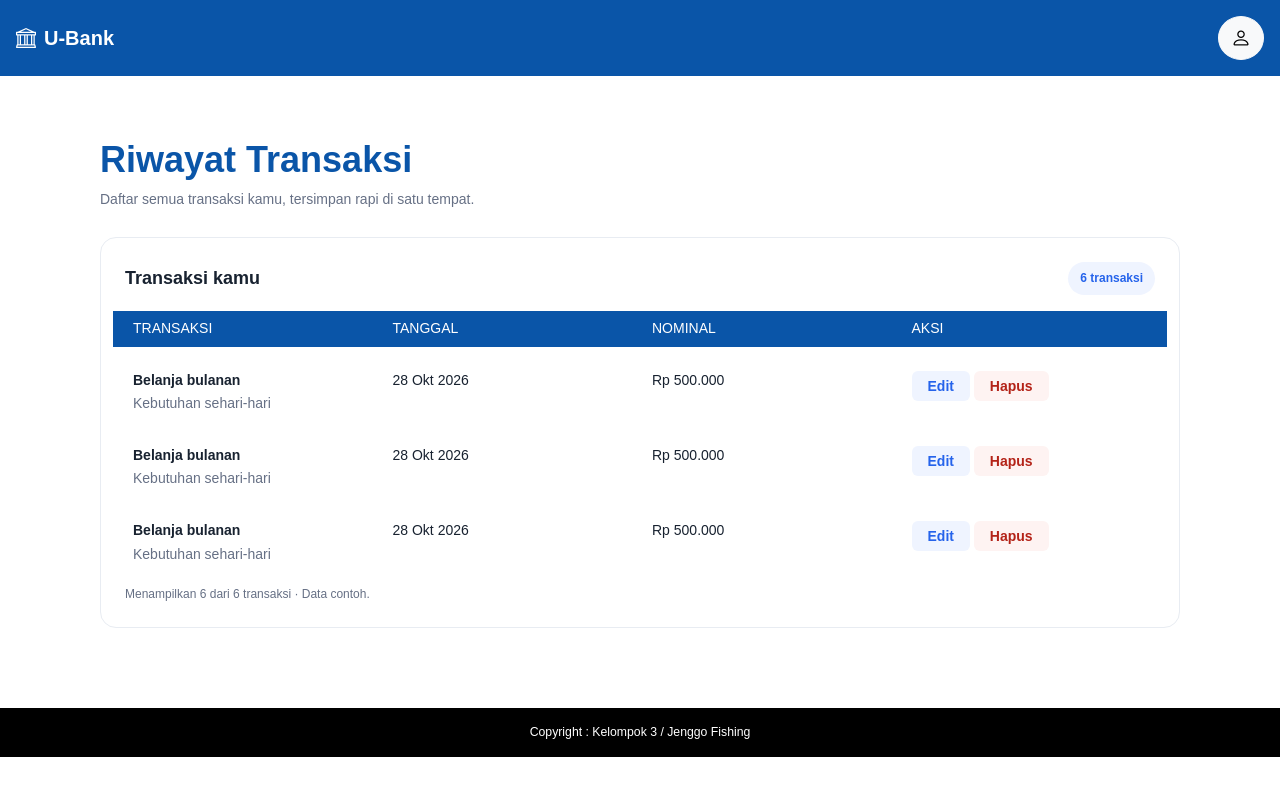
After one commit to KaelCoding-design/Project-ubank, a Django app: page /riwayat in a window 1280 px wide. The commit adds this page. Run offline with Django 5.2, Linux system fonts and the light colour scheme.

Commit message:
riwayat done

```diff
--- /dev/null
+++ b/ubank/uapp/static/uapp/css/riwayat.css
@@ -0,0 +1,177 @@
+.page-wrap {
+      max-width: 1176px;
+      margin: 0 auto;
+      padding: 64px 48px;
+    }
+
+    .eyebrow {
+      color: var(--accent);
+      font-size: 16px;
+      font-weight: 700;
+      letter-spacing: 0.08em;
+      text-transform: uppercase;
+      margin-bottom: 10px;
+    }
+
+    h1 {
+      margin: 0;
+      font-size: 36px;
+      line-height: 1.1;
+      font-weight: 700;
+      color: var(--text);
+    }
+
+    .subtitle {
+      margin-top: 10px;
+      color: var(--muted);
+      font-size: 14px;
+    }
+
+    .panel {
+      margin-top: 28px;
+      background: var(--panel);
+      border: 1px solid var(--border);
+      border-radius: 16px;
+      padding: 24px;
+    }
+
+    .panel-head {
+      display: flex;
+      align-items: center;
+      justify-content: space-between;
+      gap: 12px;
+      margin-bottom: 16px;
+    }
+
+    .panel-title {
+      margin: 0;
+      font-size: 18px;
+      font-weight: 600;
+      color: var(--text);
+    }
+
+    .count-pill {
+      background: var(--accent-soft);
+      color: var(--accent);
+      border-radius: 999px;
+      padding: 8px 12px;
+      font-size: 12px;
+      font-weight: 600;
+      white-space: nowrap;
+    }
+
+    .table-scroll {
+      overflow-x: auto;
+      width: 100%;
+    }
+
+    .table-transaksi {
+      min-width: 720px;
+      margin-bottom: 0;
+      border-collapse: collapse;
+    color: #182230;
+    }
+
+    .table-transaksi thead tr {
+      background: #f8fafc;
+      border-bottom: 1px solid var(--border);
+    }
+
+    .table-transaksi th {
+      padding: 14px 16px;
+      font-size: 12px;
+      font-weight: 600;
+      color: #2563eb;
+      letter-spacing: 0.02em;
+      vertical-align: middle;
+      white-space: nowrap;
+
+    }
+
+    .table-transaksi tbody tr {
+      height: 90px;
+    }
+
+    .table-transaksi tbody td {
+      padding: 22px 20px;
+      vertical-align: middle;
+      line-height: 1.6;
+    }
+
+    .table-transaksi td {
+      padding: 22px 16px;
+      vertical-align: middle;
+      margin-top: 50px
+    }
+
+    .trx-name {
+      margin: 0 0 4px;
+      font-size: 14px;
+      font-weight: 700;
+      color: var(--text);
+    }
+
+    .trx-category {
+      margin: 0;
+      font-size: 14px;
+      color: var(--muted);
+    }
+
+    .trx-date {
+      color: var(--muted);
+      font-size: 14px;
+    }
+
+    .trx-amount {
+      font-size: 14px;
+      font-weight: 600;
+      color: var(--text);
+      white-space: nowrap;
+    }
+
+    .aksi-wrap {
+      display: inline-flex;
+      gap: 8px;
+    }
+
+    .btn-static {
+      border: 0;
+      border-radius: 6px;
+      padding: 8px 16px;
+      font-size: 14px;
+      font-weight: 600;
+      line-height: 1;
+      cursor: default;
+      user-select: none;
+    }
+
+    .btn-edit {
+      background: #eff4ff;
+      color: #2563eb;
+
+    }
+
+    .btn-delete {
+      background: #fef3f2;
+      color: #b42318;
+    }
+
+    .panel-footer {
+      margin-top: 14px;
+      font-size: 12px;
+      color: var(--muted);
+    }
+
+    @media (max-width: 600px) {
+      .page-wrap {
+        padding: 32px 16px;
+      }
+
+      h1 {
+        font-size: 28px;
+      }
+
+      .panel {
+        padding: 16px;
+      }
+    }
--- a/ubank/uapp/static/uapp/css/style.css
+++ b/ubank/uapp/static/uapp/css/style.css
@@ -4,6 +4,23 @@
     --bs-primary: #0a55a8;
     --bs-body-font-family: "Outfit", sans-serif;
     --bs-body-font-size: .85rem;
+    --text: #182230;
+      --muted: #667085;
+      --border: #e8ecf2;
+      --accent: #2563eb;
+      --accent-soft: #eff4ff;
+      --danger: #b42318;
+      --danger-soft: #fef3f2;
+      --panel: #ffffff;
+}
+
+body {
+      margin: 0;
+      background: var(--bg);
+      color: var(--text);
+      font-family: Arial, sans-serif;
+      font-size: 14px;
+      line-height: 1.4;
 }
 
 .btn-primary {
--- a/ubank/uapp/templates/main.html
+++ b/ubank/uapp/templates/main.html
@@ -15,9 +15,7 @@
 
         {% include "partials/navbar.html" %}
 
-        <main>
-            {% block content %}{% endblock %}
-        </main>
+        {% block content %}{% endblock %}
 
         {% include "partials/footer.html" %}
 
--- /dev/null
+++ b/ubank/uapp/templates/riwayat.html
@@ -0,0 +1,73 @@
+{% extends "main.html" %}
+{% load static %}
+
+{% block title %}Riwayat | U-Bank{% endblock %}
+{% block extra_css %}
+    <link rel="stylesheet" href="{% static 'uapp/css/riwayat.css' %}">
+{% endblock %}
+{% block content %}
+<main class="page-wrap">
+    <h1 class="text-primary">Riwayat Transaksi</h1>
+    <p class="subtitle">Daftar semua transaksi kamu, tersimpan rapi di satu tempat.</p>
+
+    <section class="panel" aria-label="Panel transaksi">
+      <div class="panel-head">
+        <h2 class="panel-title">Transaksi kamu</h2>
+        <span class="count-pill">6 transaksi</span>
+      </div>
+
+      <div class="">
+      <!-- Judul kolom -->
+      <div class="row p-2 bg-primary text-white">
+        <div class="col">TRANSAKSI</div>
+        <div class="col">TANGGAL</div>
+        <div class="col">NOMINAL</div>
+        <div class="col">AKSI</div>
+      </div>
+
+      <!-- Transaksi 1 -->
+      <div class="row p-2 mt-3">
+        <div class="col">
+            <p class="trx-name">Belanja bulanan</p>
+            <p class="trx-category">Kebutuhan sehari-hari</p>
+        </div>
+        <div class="col">28 Okt 2026</div>
+        <div class="col">Rp 500.000</div>
+        <div class="col">
+            <button type="button" class="btn-static btn-edit">Edit</button>
+            <button type="button" class="btn-static btn-delete">Hapus</button>
+        </div>
+      </div>
+      <div class="row p-2 mt-3">
+        <div class="col">
+            <p class="trx-name">Belanja bulanan</p>
+            <p class="trx-category">Kebutuhan sehari-hari</p>
+        </div>
+        <div class="col">28 Okt 2026</div>
+        <div class="col">Rp 500.000</div>
+        <div class="col">
+            <button type="button" class="btn-static btn-edit">Edit</button>
+            <button type="button" class="btn-static btn-delete">Hapus</button>
+        </div>
+      </div>
+      <div class="row p-2 mt-3">
+        <div class="col">
+            <p class="trx-name">Belanja bulanan</p>
+            <p class="trx-category">Kebutuhan sehari-hari</p>
+        </div>
+        <div class="col">28 Okt 2026</div>
+        <div class="col">Rp 500.000</div>
+        <div class="col">
+            <button type="button" class="btn-static btn-edit">Edit</button>
+            <button type="button" class="btn-static btn-delete">Hapus</button>
+        </div>
+      </div>
+
+      <div class="panel-footer">Menampilkan 6 dari 6 transaksi · Data contoh.</div>
+    </section>
+</main>
+{% endblock %}
+
+{% block extra_js %}
+<script src="{% static 'uapp/js/app.js' %}"></script>
+{% endblock %}
--- a/ubank/uapp/urls.py
+++ b/ubank/uapp/urls.py
@@ -2,5 +2,7 @@ from django.urls import path
 from . import views
 
 urlpatterns = [
-    path('', views.dashboard, name='dashboard')
+    path('', views.dashboard, name='dashboard'),
+    path('riwayat', views.riwayat, name='riwayat'),
+
 ]
--- a/ubank/uapp/views.py
+++ b/ubank/uapp/views.py
@@ -3,3 +3,6 @@ from django.shortcuts import render
 # Create your views here.
 def dashboard(request):
     return render(request, 'dashboard.html')
+
+def riwayat(request):
+    return render(request, 'riwayat.html')
```
